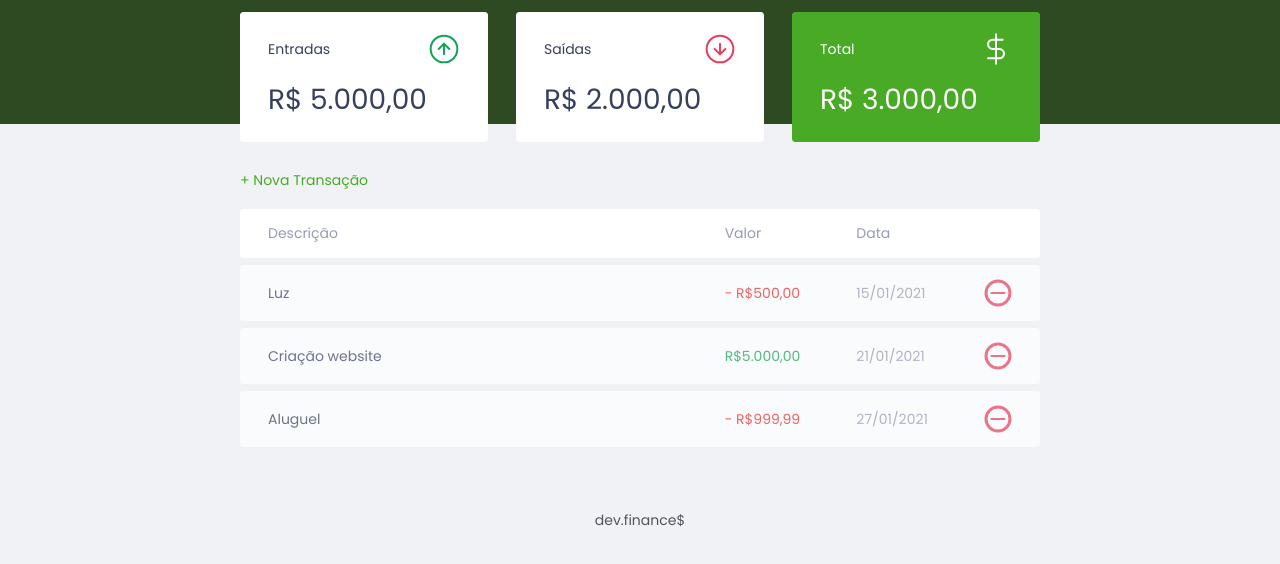
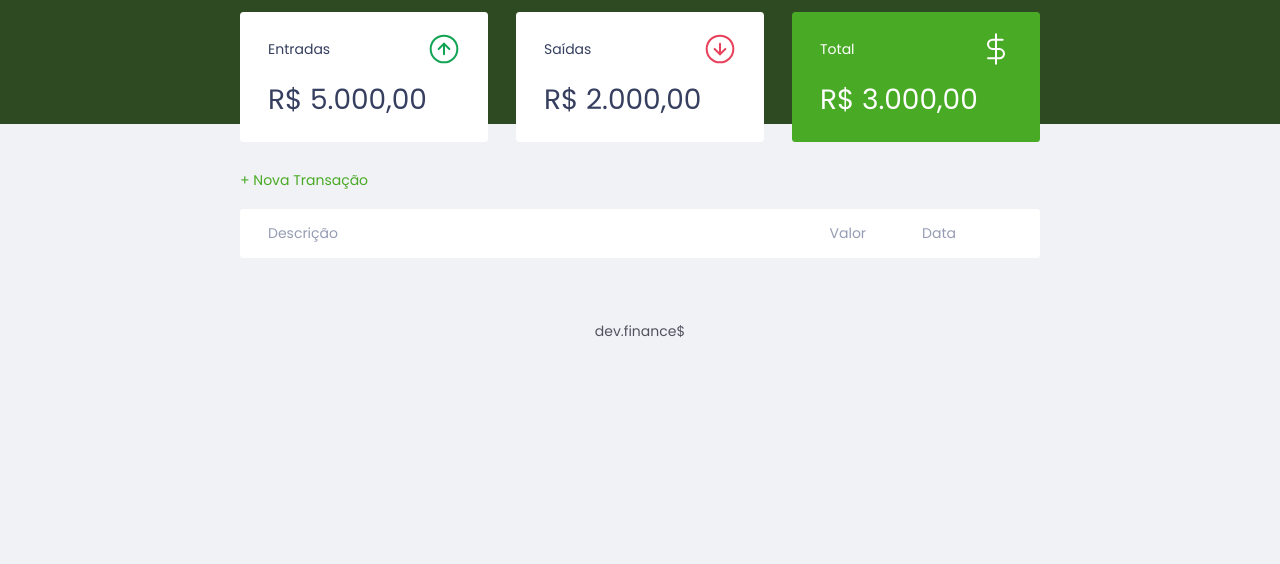
Before and after one commit to devMagno/dev.finances, a plain HTML site: page index.html in a window 1280 px wide. Shown: the part 74-638 px from the top of the page. Drawn offline with Linux system fonts and the light colour scheme.

Commit message:
Remove dados da tabela de transações

```diff
--- a/index.html
+++ b/index.html
@@ -56,30 +56,6 @@
           </tr>
         </thead>
         <tbody>
-          <tr>
-            <td class="description">Luz</td>
-            <td class="expense">- R$500,00</td>
-            <td class="date">15/01/2021</td>
-            <td>
-              <img src="assets/minus.svg" alt="Remover transação">
-            </td>
-          </tr>
-          <tr>
-            <td class="description">Criação website</td>
-            <td class="income">R$5.000,00</td>
-            <td class="date">21/01/2021</td>
-            <td>
-              <img src="assets/minus.svg" alt="Remover transação">
-            </td>
-          </tr>
-          <tr>
-            <td class="description">Aluguel</td>
-            <td class="expense">- R$999,99</td>
-            <td class="date">27/01/2021</td>
-            <td>
-              <img src="assets/minus.svg" alt="Remover transação">
-            </td>
-          </tr>
         </tbody>
       </table>
     </section>
```
